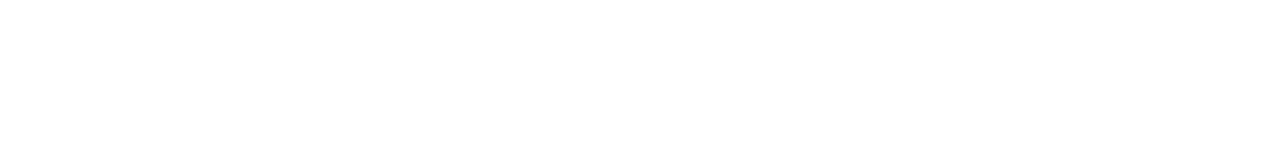
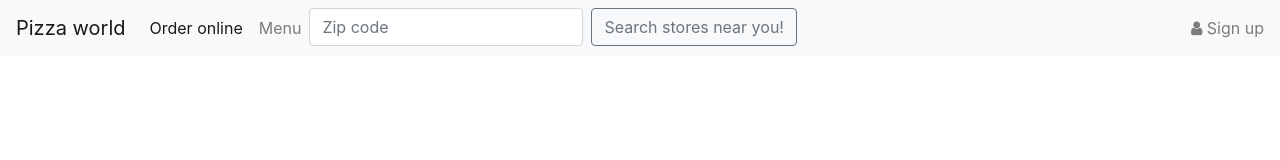
Before and after one commit to CodeupClassroom/ulysses-web-exercises, a plain HTML site: page order-pizza.html in a window 1280 px wide. Drawn offline with nearby package versions, Linux system fonts and the light colour scheme.

Commit message:
2. Add main navigation bar

```diff
--- a/order-pizza.html
+++ b/order-pizza.html
@@ -6,12 +6,43 @@
     <title>Welcome to Pizza World!</title>
     <link
         rel="stylesheet"
+        href="https://maxcdn.bootstrapcdn.com/font-awesome/4.4.0/css/font-awesome.min.css"
+    />
+    <link
+        rel="stylesheet"
         href="https://maxcdn.bootstrapcdn.com/bootstrap/4.0.0/css/bootstrap.min.css"
         integrity="sha384-Gn5384xqQ1aoWXA+058RXPxPg6fy4IWvTNh0E263XmFcJlSAwiGgFAW/dAiS6JXm"
         crossorigin="anonymous"
     >
 </head>
 <body>
+<nav class="navbar navbar-expand-lg navbar-light bg-light">
+    <a class="navbar-brand" href="#">Pizza world</a>
+    <button class="navbar-toggler" type="button" data-toggle="collapse" data-target="#navbarSupportedContent" aria-controls="navbarSupportedContent" aria-expanded="false" aria-label="Toggle navigation">
+        <span class="navbar-toggler-icon"></span>
+    </button>
+
+    <div class="collapse navbar-collapse" id="navbarSupportedContent">
+        <ul class="navbar-nav mr-auto">
+            <li class="nav-item active">
+                <a class="nav-link" href="#">Order online <span class="sr-only">(current)</span></a>
+            </li>
+            <li class="nav-item">
+                <a class="nav-link" href="#">Menu</a>
+            </li>
+            <li>
+                <form class="form-inline my-2 my-lg-0">
+                    <input class="form-control mr-sm-2" type="search" placeholder="Zip code" aria-label="Zip code">
+                    <button class="btn btn-outline-secondary my-2 my-sm-0" type="submit">Search stores near you!</button>
+                </form>
+            </li>
+        </ul>
+        <span class="navbar-text">
+            <span class="fa fa-user"></span>
+            Sign up
+        </span>
+    </div>
+</nav>
 
 <script
     src="https://code.jquery.com/jquery-3.2.1.slim.min.js"
```
